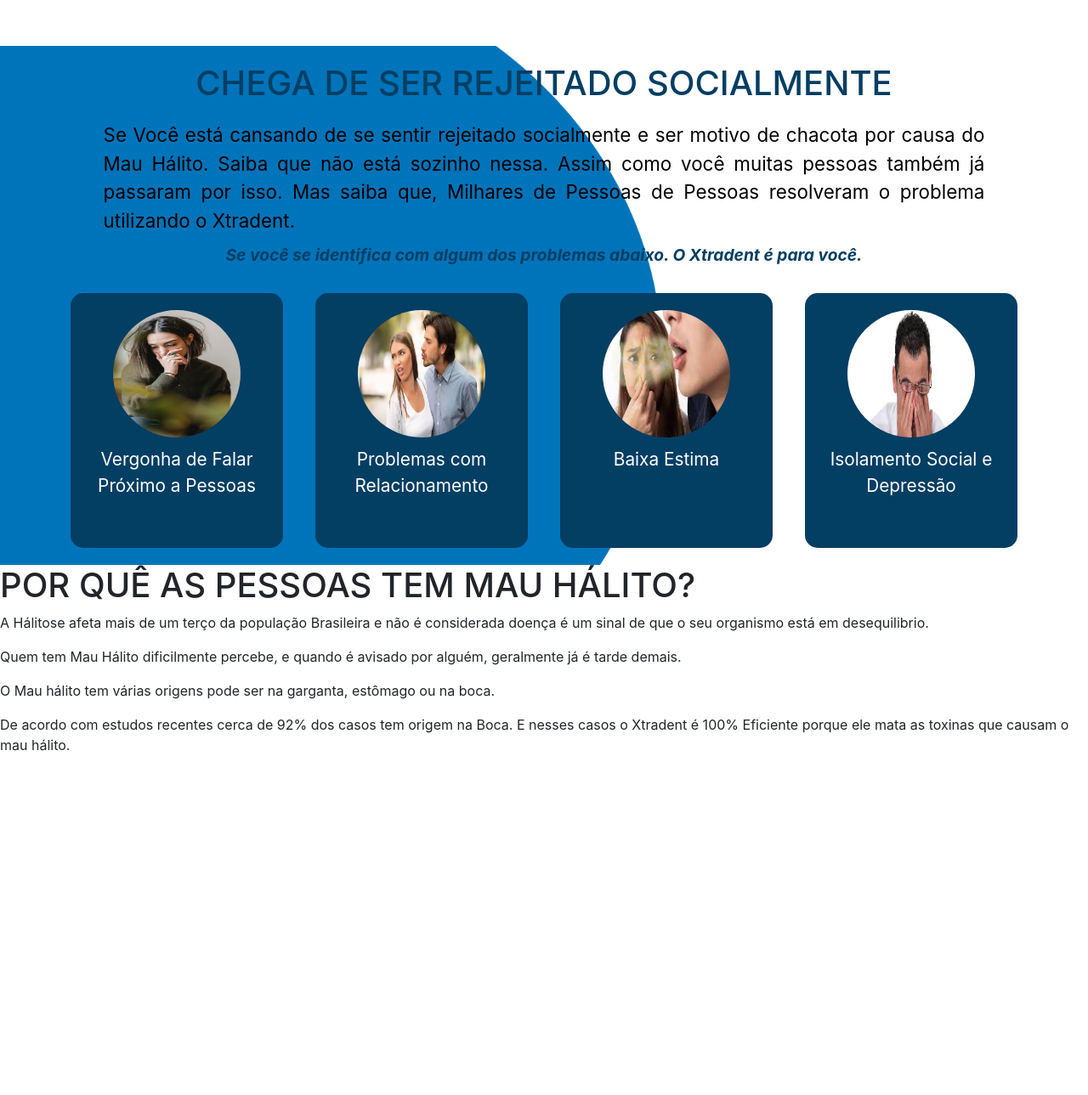
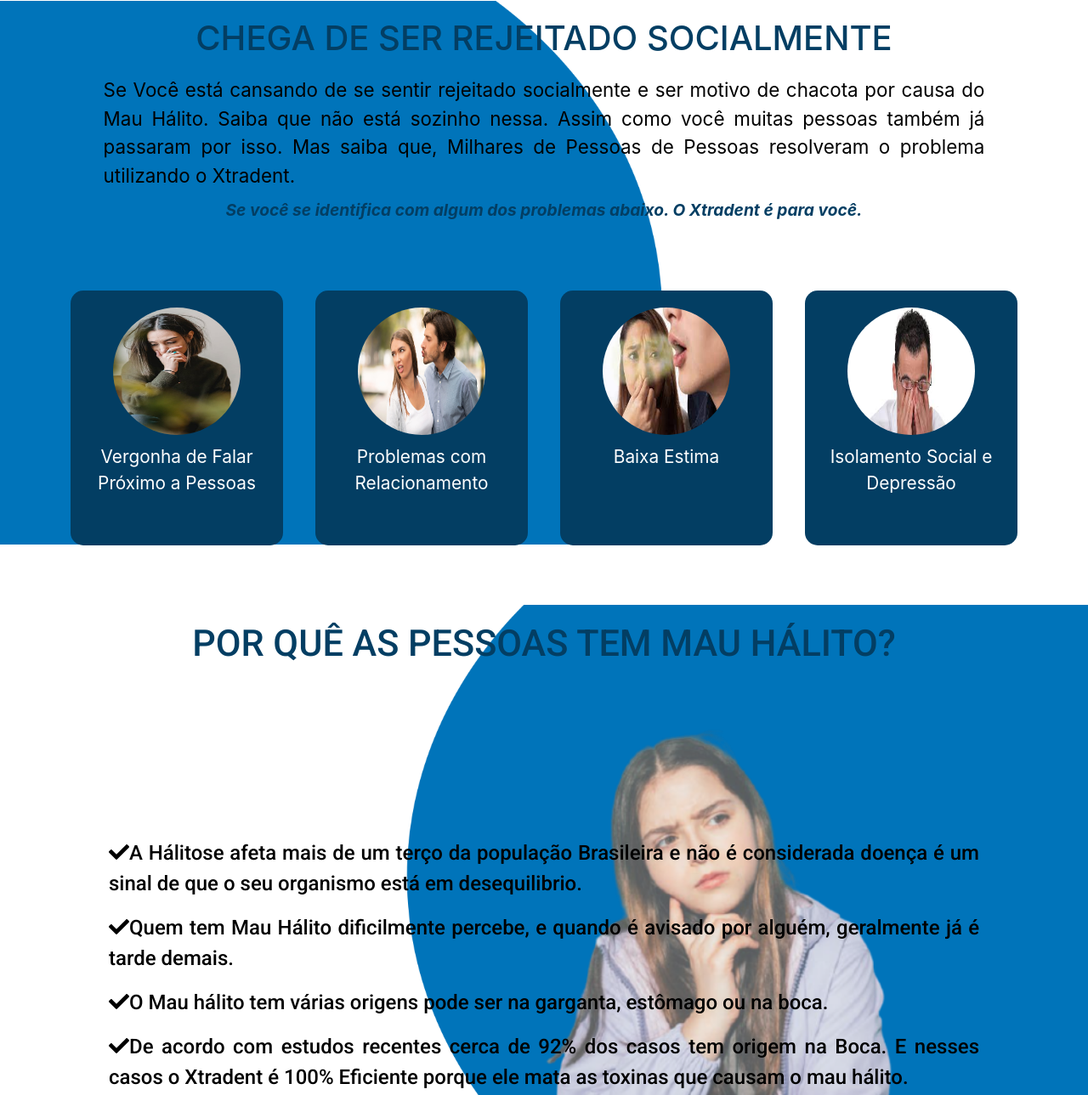
Before and after one commit to GustavoDeveloper1/LadingPage_Xtreme, a plain HTML site: page src/index.html in a window 1280 px wide. Shown: the part 746-2035 px from the top of the page at 85% size. Before the commit the page ends 1651 px from the top, so only its background shows below. Drawn offline with nearby package versions, Linux system fonts and the light colour scheme.

Commit message:
finalizando parte causas

```diff
--- a/public/assets/css/main.css
+++ b/public/assets/css/main.css
@@ -16,9 +16,6 @@
         height: 100vh;
         display: flex;
         flex-direction: column;
-        background-image: url("../img/bg.png");
-        background-repeat: no-repeat;
-        background-size: 100%;
     }
     .header .logo {
         width: 80%;
@@ -107,6 +104,13 @@
         background-size: 100%;
         background-repeat: no-repeat;
     }
+    .item2 {
+        width: 100%;
+        height: auto;
+        background-image: url("../img/bg.png");
+        background-repeat: no-repeat;
+        background-size: 100%;
+    }
     .section-reject .reject-title {
         width: 90%;
         height: auto;
@@ -139,7 +143,7 @@
     .section-reject .reject-itens {
         width: 90%;
         height: auto;
-        margin: auto;
+        margin: 50px auto;
         display: grid;
         grid-template-columns: 1fr 1fr 1fr 1fr;
         grid-template-rows: 1fr;
@@ -169,6 +173,42 @@
         margin: 10px auto;
         font-size: 1.3rem;
         text-align: center;
+    }
+    .section-causes {
+        width: 100%;
+        height: 100vh;
+        display: flex;
+        flex-direction: column;
+        /* background-color: #033e63; */
+    }
+    .section-causes .title {
+        width: 80%;
+        height: auto;
+        margin: 20px auto;
+        text-align: center;
+        font-size: 2.7rem;
+        color: #033e63;
+        font-family: 'Roboto', sans-serif;
+    }
+    .section-causes .causes-text {
+        width: 80%;
+        height: 80vh;
+        margin: 20px auto;
+        display: flex;
+        justify-content: center;
+        flex-direction: column;
+        background-image: url("../img/thinking.png");
+        background-position: right;
+        background-size: contain;
+        background-repeat: no-repeat;
+    }
+    .section-causes .causes-text .text {
+        width: 100%;
+        height: auto;
+        font-size: 1.5rem;
+        font-family: 'Roboto', sans-serif;
+        text-align: justify;
+        color: black;
     }
 }
 
--- a/src/index.html
+++ b/src/index.html
@@ -16,7 +16,7 @@
 </head>
 
 <body>
-    <div class="header">
+    <div class="header item2">
         <div class="logo">
             <img src="../public/assets/img/logo.png" alt="logo">
         </div>
@@ -75,18 +75,18 @@
         </div>
     </div>
 
-    <div class="section-causes">
+    <div class="section-causes item2">
         <h1 class="title">POR QUÊ AS PESSOAS TEM MAU HÁLITO?</h1>
         <div class="causes-text">
             <p class="text">
-                A Hálitose afeta mais de um terço da população Brasileira e não é considerada doença é um sinal de que o seu organismo está em desequilibrio.
+                <i class="fas fa-check"></i>A Hálitose afeta mais de um terço da população Brasileira e não é considerada doença é um sinal de que o seu organismo está em desequilibrio.
             </p>
-            <p class="text">Quem tem Mau Hálito dificilmente percebe, e quando é avisado por alguém, geralmente já é tarde demais.
+            <p class="text"><i class="fas fa-check"></i>Quem tem Mau Hálito dificilmente percebe, e quando é avisado por alguém, geralmente já é tarde demais.
 
             </p>
-            <p class="text">O Mau hálito tem várias origens pode ser na garganta, estômago ou na boca.</p>
+            <p class="text"><i class="fas fa-check"></i>O Mau hálito tem várias origens pode ser na garganta, estômago ou na boca.</p>
 
-            <p class="text">De acordo com estudos recentes cerca de 92% dos casos tem origem na Boca. E nesses casos o Xtradent é 100% Eficiente porque ele mata as toxinas que causam o mau hálito.</p>
+            <p class="text"><i class="fas fa-check"></i>De acordo com estudos recentes cerca de 92% dos casos tem origem na Boca. E nesses casos o Xtradent é 100% Eficiente porque ele mata as toxinas que causam o mau hálito.</p>
         </div>
 
     </div>
```
Also changed, not shown: public/assets/img/pexels-photo-7327772.jpeg (deleted), public/assets/img/thinking1.png (added).
